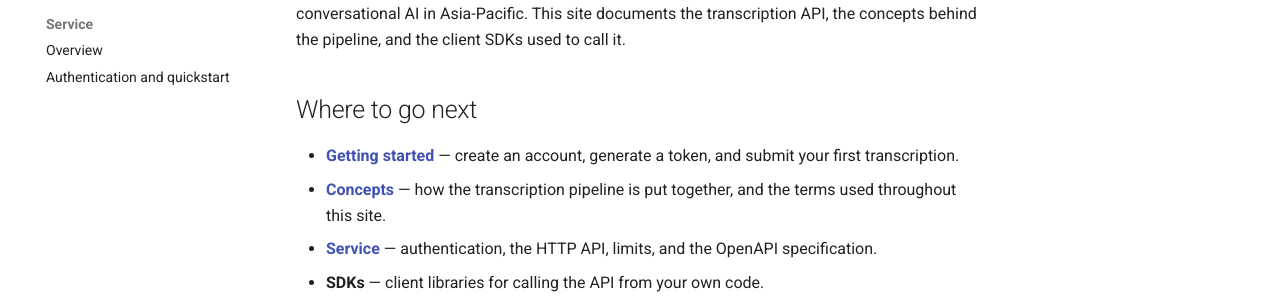
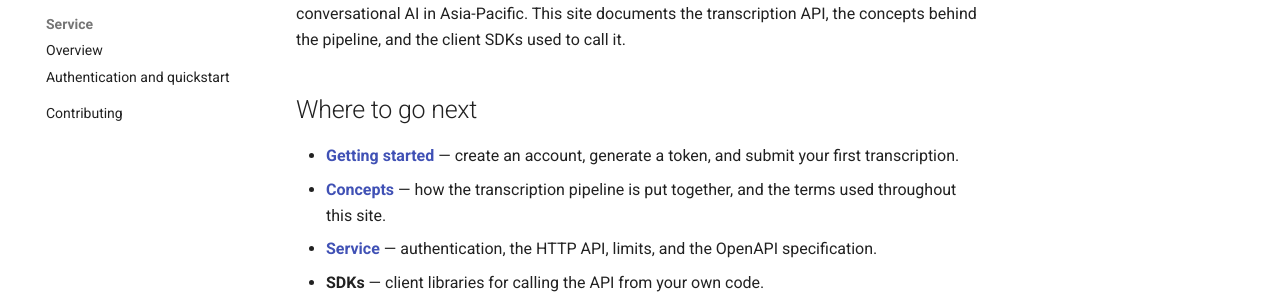
Before and after one commit to makimoto-ai/kawa, an MkDocs documentation site: the page built from docs/index.md, in a window 1280 px wide. Shown: the part 204-501 px from the top of the page. Built offline with MkDocs 1.6.1 and Material for MkDocs 9.7.7, drawn with Linux system fonts in a browser that asks for light colours; comment, search, counter and statistics services are not loaded.

Commit message:
docs: updated yaml to reflect contributing doc

```diff
--- a/mkdocs.yml
+++ b/mkdocs.yml
@@ -13,6 +13,7 @@ nav:
   - Service:
       - Overview: service/index.md
       - Authentication and quickstart: service/authentication.md
+  - Contributing: CONTRIBUTING.md
 
 theme:
   name: material
```
